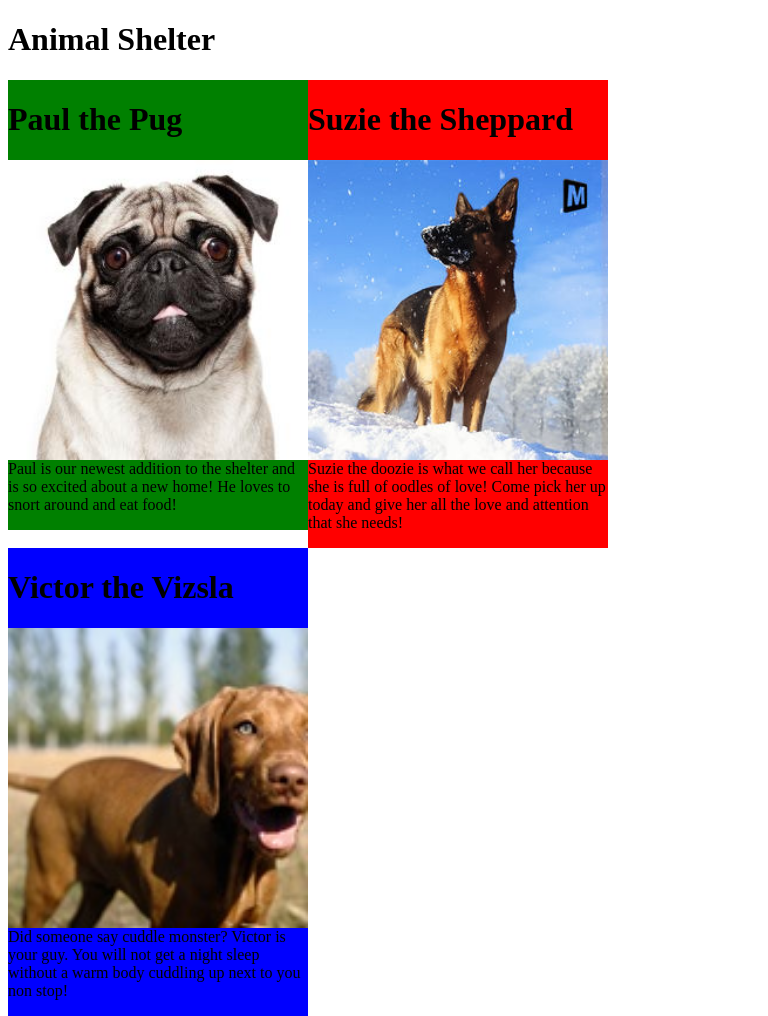
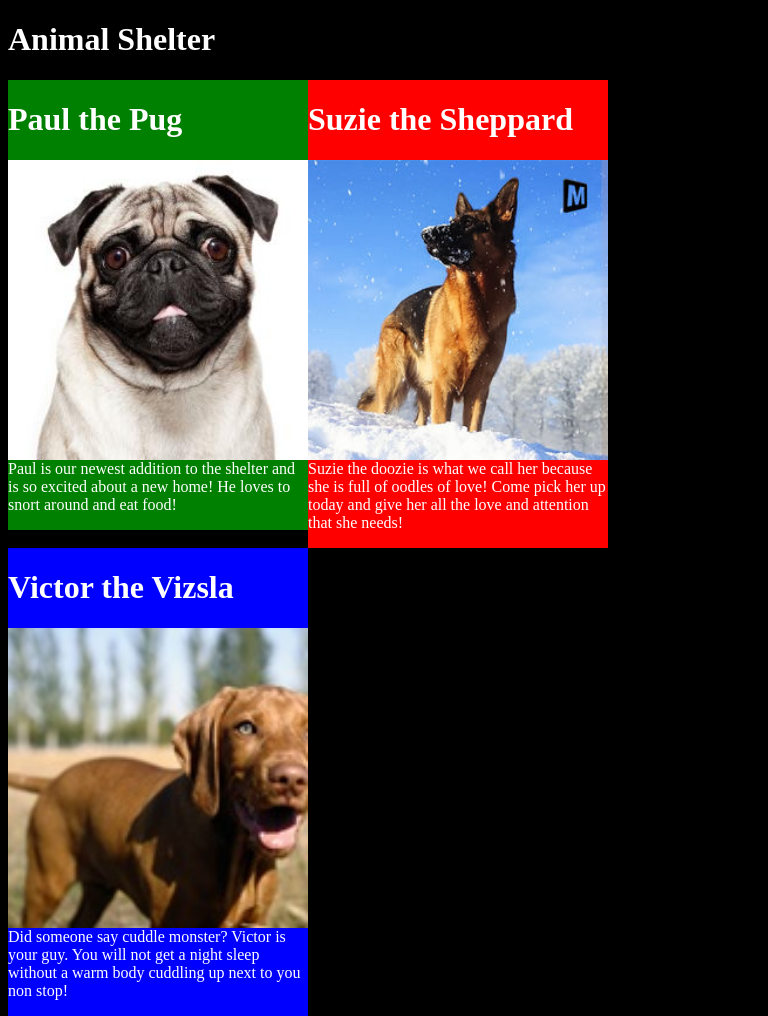
Before and after one commit to nattyayana/animal-shelter, a plain HTML site: page index.html in a window 768 px wide. Drawn offline with Linux system fonts and the light colour scheme.

Commit message:
added media queries to animal shelter page

```diff
--- a/CSS/styles.css
+++ b/CSS/styles.css
@@ -44,3 +44,17 @@ img.column3 {
 
 
 }
+
+
+@media screen and (max-width: 768px) and (min-width: 600px) {
+  body {
+    background-color: black;
+    color: white;
+  }
+}
+
+@media screen and (max-width: 480px) {
+  body {
+    background-color: teal;
+  }
+}
```
